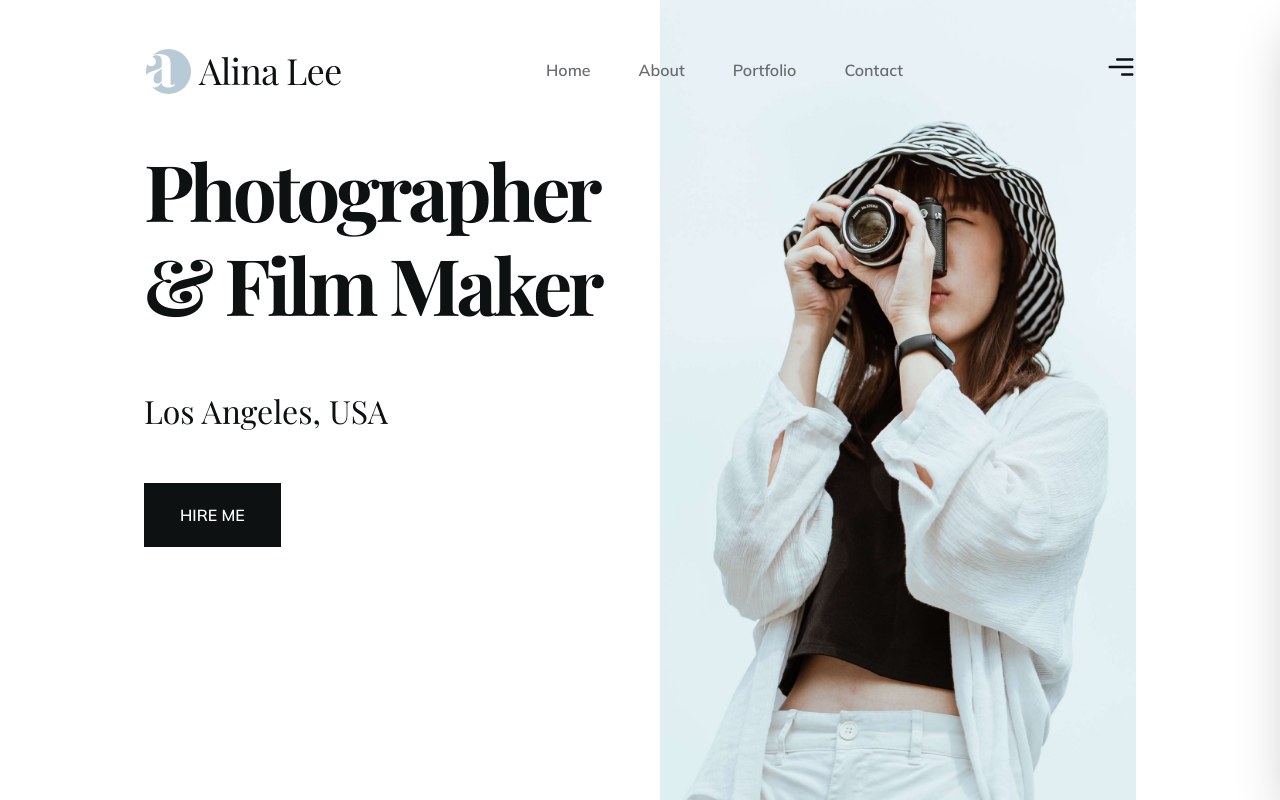
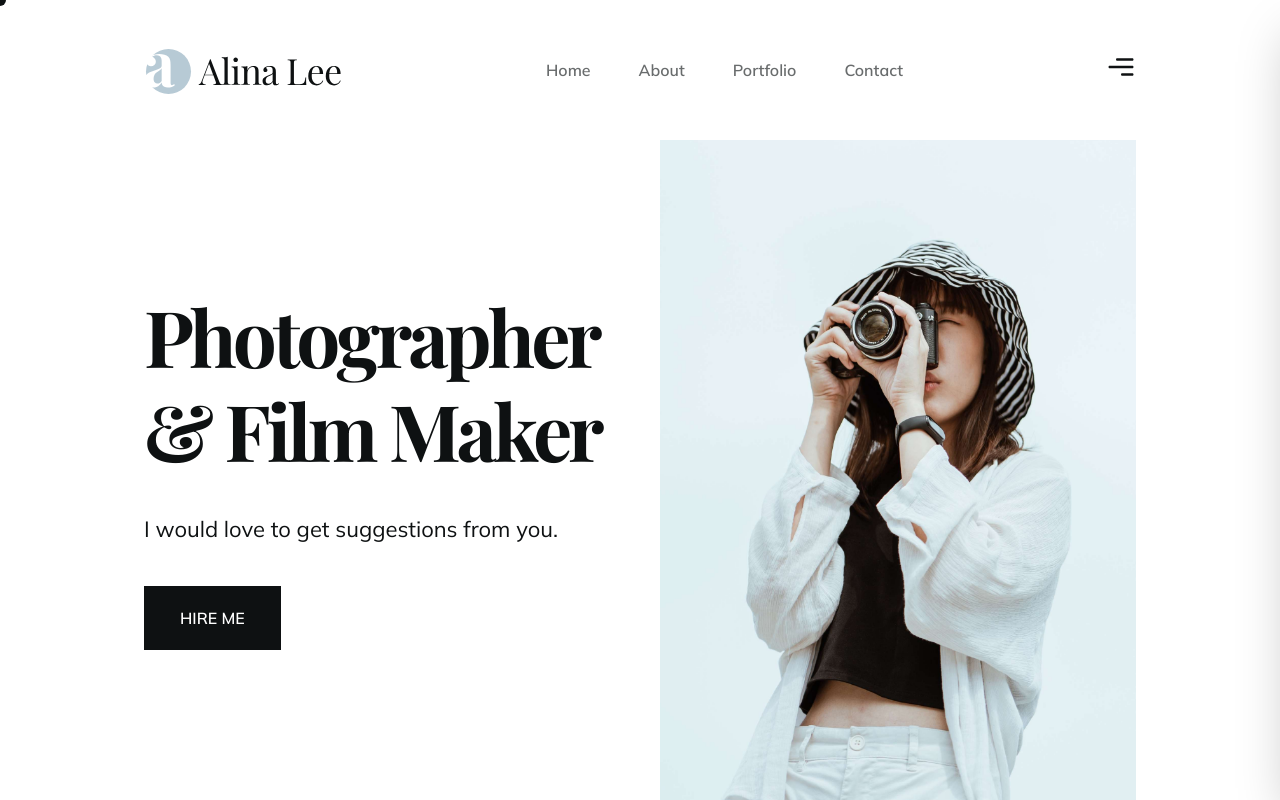
Before and after one commit to JacekLiman/photography-portfolio, a React (Vite) app: page / in a window 1280 px wide. Built offline with nearby package versions, Linux system fonts and the light colour scheme; a web font is replaced by a local one.

Commit message:
add blending cursor

```diff
--- a/src/components/Header.tsx
+++ b/src/components/Header.tsx
@@ -6,7 +6,7 @@ import { Link } from "react-router-dom";
 
 const Header = () => {
   return (
-    <header className="fixed w-full z-50">
+    <header className="fixed w-full z-50 bg-white">
       <div className="container mx-auto">
         <div className=" h-[100px] lg:h-[140px] flex items-center justify-between">
           <Link to={"/"}>
--- /dev/null
+++ b/src/components/context/CursorContext.tsx
@@ -0,0 +1,69 @@
+import React, { useState, useEffect, createContext } from "react";
+
+type CursorType = {
+  cursorVariant: { x: number; y: number; backgroundColor: string,variant:string };
+  handleMouseEnter: () => void;
+  handleMouseLeave: () => void;
+};
+
+export const CursorContext = createContext({} as CursorType);
+
+const CursorProvider = ({ children }: { children: React.ReactNode }) => {
+  const [cursorPos, setCursorPos] = useState({
+    x: 0,
+    y: 0,
+  });
+
+  const [variant, setVariant] = useState("small");
+
+  const handleMouseEnter = () => {
+    setVariant("large");
+  };
+
+  const handleMouseLeave = () => {
+    setVariant("small");
+  };
+
+  useEffect(() => {
+    const move = (e: MouseEvent) => {
+      setCursorPos({
+        x: e.clientX,
+        y: e.clientY,
+      });
+    };
+
+    window.addEventListener("mousemove", move);
+
+    return () => window.removeEventListener("mousemove", move);
+  }, []);
+
+  const smallVariant = {
+    x: cursorPos.x - 6,
+    y: cursorPos.y - 6,
+    backgroundColor: "#0e1112",
+    variant:'small'
+  };
+
+  const largeVariant = {
+    x: cursorPos.x - 60,
+    y: cursorPos.y - 60,
+    backgroundColor: "#fff",
+    variant:'large'
+  };
+
+  const cursorVariant = variant === "small" ? smallVariant : largeVariant;
+
+  return (
+    <CursorContext.Provider
+      value={{
+        cursorVariant: cursorVariant,
+        handleMouseEnter: handleMouseEnter,
+        handleMouseLeave: handleMouseLeave,
+      }}
+    >
+      {children}
+    </CursorContext.Provider>
+  );
+};
+
+export default CursorProvider;
--- a/src/index.css
+++ b/src/index.css
@@ -4,13 +4,13 @@
 
 @layer base {
   body {
-    @apply overflow-hidden text-primary font-secondary bg-white;
+    @apply  text-primary font-secondary bg-white;
   }
   .h1 {
     @apply text-[54px] lg:text-[78px] xl:text-[104px] font-primary font-bold capitalize leading-[120%] tracking-[-0.05em] mb-2;
   }
   .section {
-    @apply h-screen w-full;
+    @apply lg:h-screen w-full;
   }
   .btn {
     @apply py-4 px-7 lg:py-5 lg:px-9 text-base uppercase font-secondary font-semibold bg-primary text-white;
--- a/src/main.tsx
+++ b/src/main.tsx
@@ -1,10 +1,14 @@
-import React from 'react'
-import ReactDOM from 'react-dom/client'
-import App from './App.tsx'
-import './index.css'
+import React from "react";
+import ReactDOM from "react-dom/client";
+import App from "./App.tsx";
+import "./index.css";
 
-ReactDOM.createRoot(document.getElementById('root')!).render(
-  <React.StrictMode>
-    <App />
-  </React.StrictMode>,
-)
+import CursorProvider from "./components/context/CursorContext.tsx";
+
+ReactDOM.createRoot(document.getElementById("root")!).render(
+  <CursorProvider>
+    <React.StrictMode>
+      <App />
+    </React.StrictMode>
+  </CursorProvider>
+);
--- a/src/pages/About.tsx
+++ b/src/pages/About.tsx
@@ -1,12 +1,20 @@
 import WomanImg from "../assets/img/about/woman.png";
 import { Link } from "react-router-dom";
 
+import { useContext } from "react";
+import { CursorContext } from "../components/context/CursorContext";
+
 const About = () => {
+  const { handleMouseEnter, handleMouseLeave } = useContext(CursorContext);
   return (
-    <section className="section pt-[100px] lg:pt-0 animate-pageAnimation opacity-0">
+    <section className="section pt-[100px] lg:pt-[140px] animate-pageAnimation opacity-0">
       <div className="container mx-auto h-full">
         <div className="h-full grid grid-cols-1 lg:grid-cols-2 gap-10">
-        <div className="flex flex-col text-center lg:text-left justify-center lg:order-2">
+          <div
+            onMouseEnter={handleMouseEnter}
+            onMouseLeave={handleMouseLeave}
+            className="flex flex-col text-center lg:text-left justify-center lg:order-2"
+          >
             <h1 className="h1 pb-12">About Me</h1>
             <p className="text-[18px] lg:text-[22px]  ">
               Lorem, ipsum dolor sit amet consectetur adipisicing elit. Suscipit
@@ -16,12 +24,21 @@ const About = () => {
               Lorem ipsum, dolor sit amet consectetur adipisicing elit. Nihil
               quo quibusdam sint ullam quis molestias deserunt dignissimos.
             </p>
-            <Link className="btn inline-block self-start mx-auto lg:mx-0" to={"/portfolio"}>
+            <Link
+              className="btn inline-block self-start mx-auto lg:mx-0"
+              to={"/portfolio"}
+            >
               View my work
             </Link>
           </div>
-          <div className="flex items-center justify-center lg:order-1">
-            <img className="max-h-[660px]" src={WomanImg} alt="" />
+          <div className="flex items-end justify-center lg:order-1">
+            <img
+              onMouseEnter={handleMouseEnter}
+              onMouseLeave={handleMouseLeave}
+              className="lg:max-h-[760px] object-cover h-full"
+              src={WomanImg}
+              alt=""
+            />
           </div>
         </div>
       </div>
--- a/src/pages/Contact.tsx
+++ b/src/pages/Contact.tsx
@@ -1,28 +1,58 @@
 import WomanImg from "../assets/img/contact/woman.png";
 
+import { useContext } from "react";
+import { CursorContext } from "../components/context/CursorContext";
 
 const Contact = () => {
+  const { handleMouseEnter, handleMouseLeave } = useContext(CursorContext);
   return (
-    <section className="section pt-[100px] lg:pt-0 animate-pageAnimation opacity-0">
+    <section className="section pt-[100px] lg:pt-[140px] animate-pageAnimation opacity-0">
       <div className="container mx-auto h-full">
         <div className="h-full grid grid-cols-1 lg:grid-cols-2 gap-10">
-          <div className="flex flex-col text-center lg:text-left justify-center">
+          <div
+            onMouseEnter={handleMouseEnter}
+            onMouseLeave={handleMouseLeave}
+            className="flex flex-col text-center lg:text-left justify-center"
+          >
             <h1 className="h1 pb-2">Contact Me</h1>
             <p className="text-[18px] lg:text-[22px] mt-4 mb-8 lg:mt-5 lg:mb-10 ">
               I would love to get suggestions from you.
             </p>
 
-            <form className="mt-10">
+            <form className="mt-6">
               <div className="grid grid-cols-2 gap-10">
-                <input placeholder="Your name" type="text" className="p-3 border-b border-primary outline-none"/>
-                <input placeholder="Your email" type="email" className="p-3 border-b border-primary outline-none"/>
+                <input
+                  placeholder="Your name"
+                  type="text"
+                  className="p-3 border-b border-primary outline-none"
+                />
+                <input
+                  placeholder="Your email"
+                  type="email"
+                  className="p-3 border-b border-primary outline-none"
+                />
               </div>
-              <input placeholder="Your message" type="text" className="mt-5 w-full p-3 border-b border-primary outline-none"/>
-              <button onClick={(e)=>e.preventDefault()} className="mt-10 btn block mx-auto lg:mx-0">Send It</button>
+              <input
+                placeholder="Your message"
+                type="text"
+                className="mt-5 w-full p-3 border-b border-primary outline-none"
+              />
+              <button
+                onClick={(e) => e.preventDefault()}
+                className="mt-10 btn block mx-auto lg:mx-0"
+              >
+                Send It
+              </button>
             </form>
           </div>
           <div className="flex items-end justify-center ">
-            <img className="max-h-[760px]" src={WomanImg} alt="" />
+            <img
+              onMouseEnter={handleMouseEnter}
+              onMouseLeave={handleMouseLeave}
+              className="lg:max-h-[760px] object-cover h-full"
+              src={WomanImg}
+              alt=""
+            />
           </div>
         </div>
       </div>
--- a/src/pages/Home.tsx
+++ b/src/pages/Home.tsx
@@ -1,26 +1,42 @@
 import WomanImg from "../assets/img/home/woman.png";
 import { Link } from "react-router-dom";
 
+import { useContext } from "react";
+import { CursorContext } from "../components/context/CursorContext";
+
 const Home = () => {
+  const { handleMouseEnter, handleMouseLeave } = useContext(CursorContext);
   return (
-    <section className="section opacity-0 animate-pageAnimation">
+    <section className="section pt-[100px] lg:pt-[140px] animate-pageAnimation opacity-0">
       <div className="container mx-auto h-full">
         <div className="h-full grid grid-cols-1 lg:grid-cols-2 gap-10">
-          <div className="text-center lg:text-left">
-            <h1 className="h1 pt-36 pb-12 lg:text-[]">
-              Photographer <br /> & film maker
+          <div
+            onMouseEnter={handleMouseEnter}
+            onMouseLeave={handleMouseLeave}
+            className="flex flex-col text-center lg:text-left justify-center"
+          >
+            <h1 className="h1 pb-2">
+              Photographer <br /> & Film Maker
             </h1>
-            <p className="font-primary text-[26px] lg:text-[32px] mb-4 lg:mb-12">
-              Los Angeles, USA
+            <p className="text-[18px] lg:text-[22px] mt-4 mb-8 lg:mt-5 lg:mb-10 ">
+              I would love to get suggestions from you.
             </p>
-            <Link className="btn inline-block" to={"/contact"}>
-              hire me
+
+            <Link
+              className="btn inline-block self-start mx-auto lg:mx-0"
+              to={"/contact"}
+            >
+              Hire Me
             </Link>
           </div>
-          <div>
-            <div className="h-full">
-              <img className="h-full object-cover" src={WomanImg} alt="" />
-            </div>
+          <div className="flex items-end justify-center ">
+            <img
+              onMouseEnter={handleMouseEnter}
+              onMouseLeave={handleMouseLeave}
+              className="lg:max-h-[760px] object-cover h-full"
+              src={WomanImg}
+              alt=""
+            />
           </div>
         </div>
       </div>
--- a/src/pages/Portfolio.tsx
+++ b/src/pages/Portfolio.tsx
@@ -5,12 +5,20 @@ import Img4 from "../assets/img/portfolio/4.png";
 
 import { Link } from "react-router-dom";
 
+import { useContext } from "react";
+import { CursorContext } from "../components/context/CursorContext";
+
 const Portfolio = () => {
+  const { handleMouseEnter, handleMouseLeave } = useContext(CursorContext);
   return (
-    <section className="section pt-[100px] lg:pt-0 animate-pageAnimation opacity-0">
+    <section className="section pt-[100px] lg:pt-[140px] animate-pageAnimation opacity-0">
       <div className="container mx-auto h-full ">
         <div className="grid grid-cols-1 lg:grid-cols-2 gap-10 h-full">
-          <div className="flex flex-col text-center lg:text-left justify-center">
+          <div
+            onMouseEnter={handleMouseEnter}
+            onMouseLeave={handleMouseLeave}
+            className="flex flex-col text-center lg:text-left justify-center"
+          >
             <h1 className="h1 pb-12">Portfolio</h1>
             <p className="text-[18px] lg:text-[22px]  ">
               Lorem, ipsum dolor sit amet consectetur adipisicing elit. Suscipit
@@ -28,9 +36,11 @@ const Portfolio = () => {
             </Link>
           </div>
           <div className="flex items-center justify-center">
-            <div className="grid grid-cols-2 gap-1">
+            <div onMouseEnter={handleMouseEnter}
+            onMouseLeave={handleMouseLeave} className="grid grid-cols-2 gap-1">
               <div className="overflow-hidden">
                 <img
+
                   className="h-full hover:scale-105 transition-all duration-400 cursor-pointer"
                   src={Img1}
                   alt=""
```
Also changed, not shown: src/App.tsx (+22 -6 lines).
